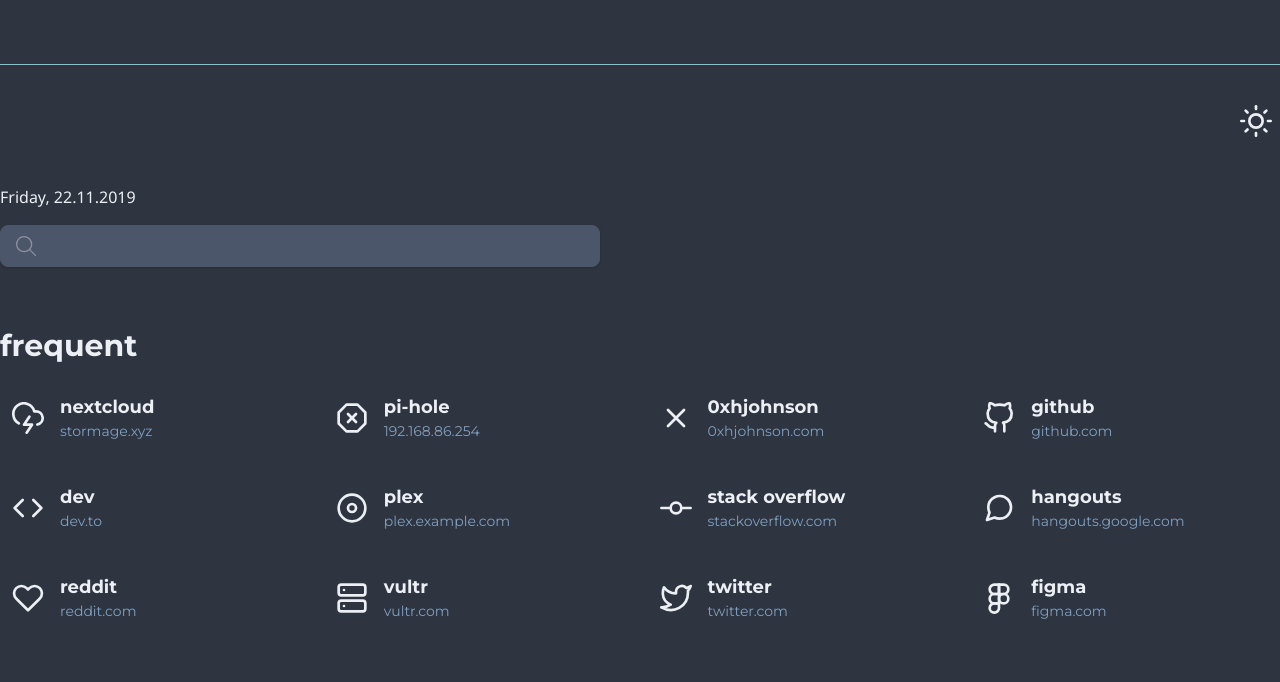
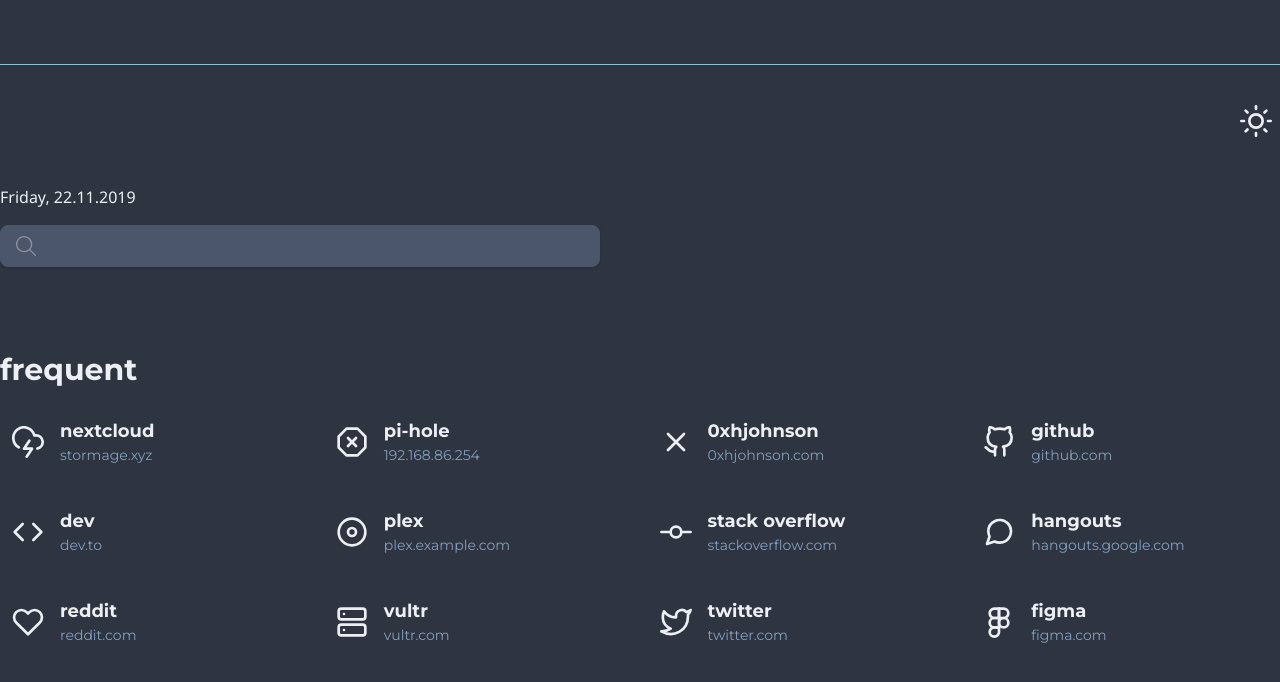
Before and after one commit to 0xhjohnson/minimal-start, a Svelte app: page / in a window 1280 px wide. Shown: the top 682 px of the page. Built offline with nearby package versions, Linux system fonts and the light colour scheme.

Commit message:
Styling around Headline component

```diff
--- a/src/Headline.svelte
+++ b/src/Headline.svelte
@@ -91,7 +91,7 @@
 
 <svelte:window on:keydown={handleKeydown} />
 
-<div class="flex py-10">
+<div class="flex pt-10 pb-16">
   <div class="flex flex-col justify-center space-between">
     <p>{date}</p>
     <input
```
